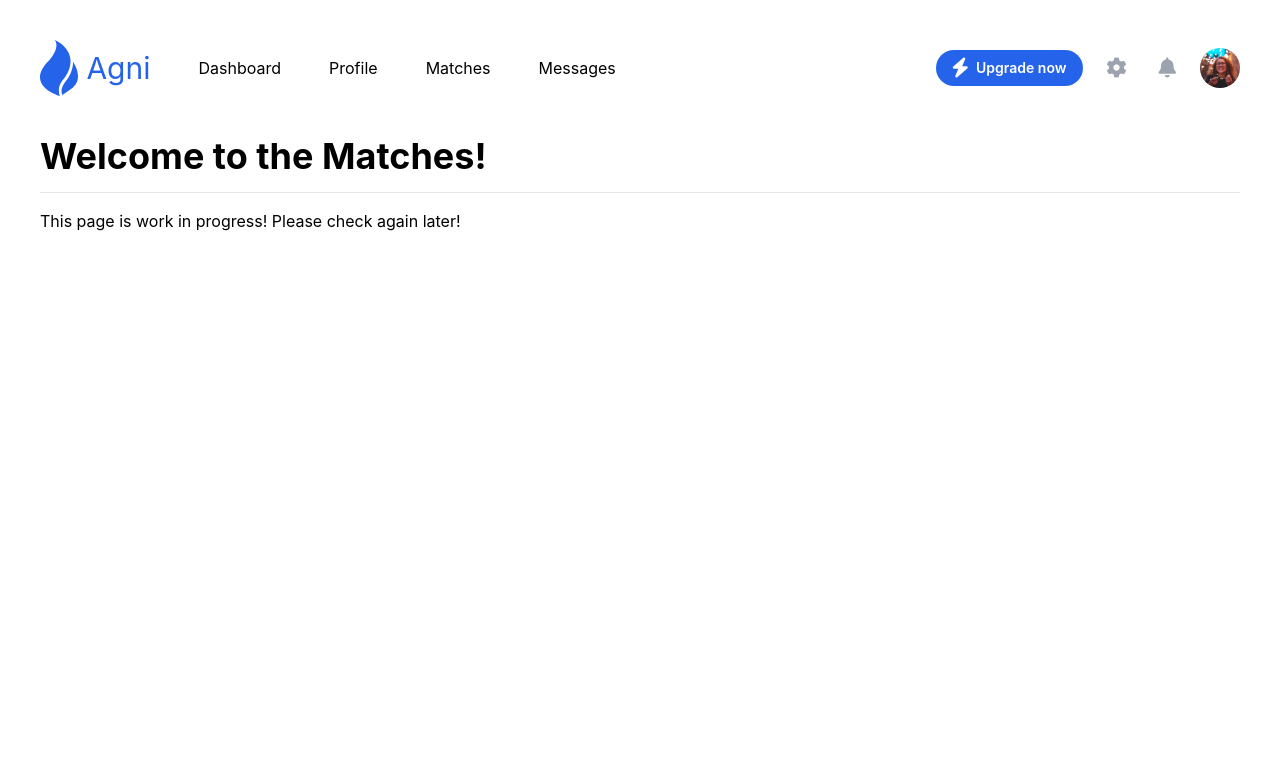
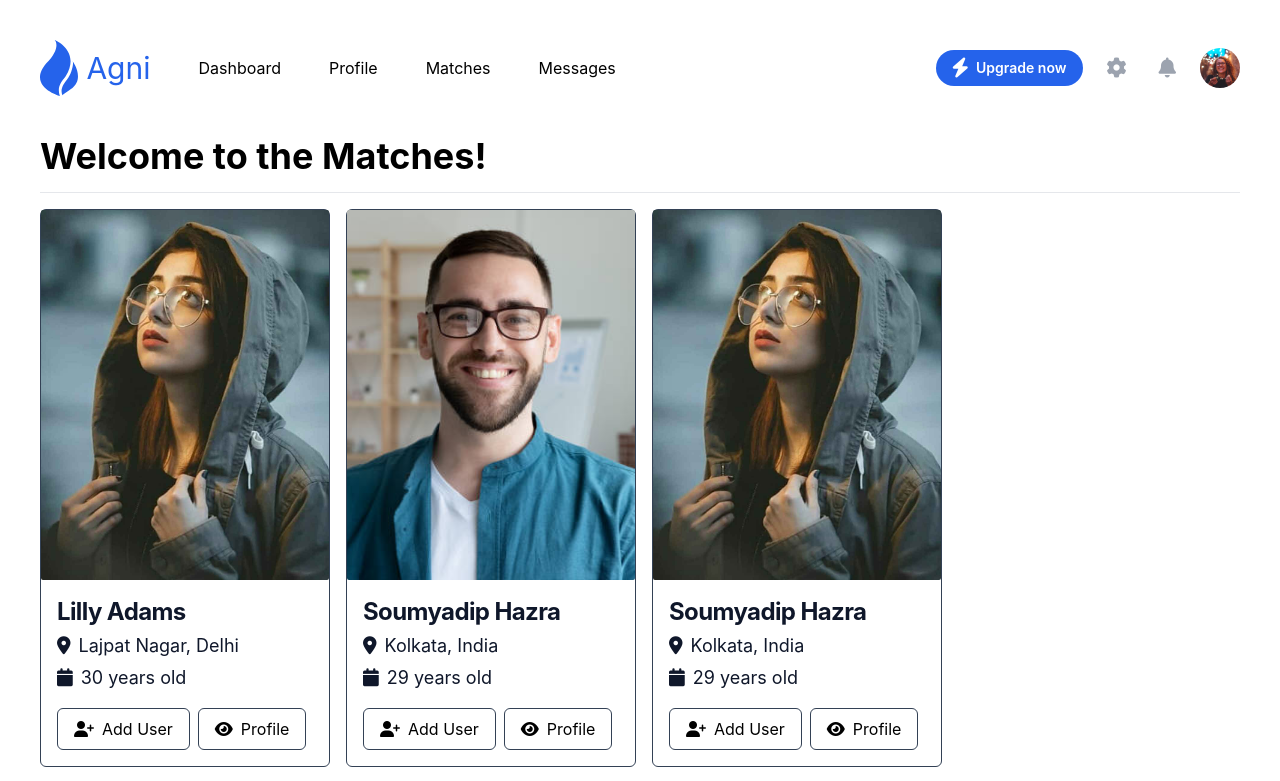
Before and after one commit to soumyadip001/2waymatch, a Next.js app: page /matches in a window 1280 px wide. Shown: the top 781 px of the page. Built offline with nearby package versions, Linux system fonts and the light colour scheme.

Commit message:
added matches page profile card

```diff
--- /dev/null
+++ b/components/atoms/ProfileCard.jsx
@@ -0,0 +1,45 @@
+/* eslint-disable @next/next/no-img-element */
+function ProfileCard({
+  name = 'Soumyadip Hazra', img = 'Dp-Profile.jpg',
+  place = 'Kolkata, India', age = '29'
+}) {
+  return (
+    <div className="h-auto bg-white border-blueGray-700 border p-0 flex flex-col items-center justify-center rounded-md" style={{width: '290px'}}>
+      <div className='flex items-center justify-center w-full h-auto bg-black rounded-sm border-white border-0 overflow-hidden'>
+        <img
+          alt="Profile"
+          src={`/img/${img}`}
+          decoding="async"
+          data-nimg="intrinsic"
+          className='object-cover'
+          style={{width: '288px', height: '370px'}}
+        />
+      </div>
+      <div className="flex flex-col w-full items-start justify-start mt-4 px-4 text-slate-900 gap-1">
+        <h1 className="font-display text-xl font-bold tracking-tight sm:text-2xl">
+          {name}
+        </h1>
+        <h4 className="text-lg">
+          <i className="fa fa-location-dot mr-2"></i>
+          {place}
+        </h4>
+        <h4 className="text-lg">
+          <i className="fa fa-calendar mr-2"></i>
+          {`${age} years old`}
+        </h4>
+      </div>
+      <div className="flex flex-row gap-2 justify-start items-start w-full mt-0 p-4">
+        <button className="border border-blueGray-700 rounded-md px-4 py-2 active:bg-blueGray-700 active:text-white hover:bg-blueGray-300">
+          <i className="fa fa-user-plus mr-2"></i>
+          Add User
+        </button>
+        <button className="border border-blueGray-700 rounded-md px-4 py-2 active:bg-blueGray-700 active:text-white hover:bg-blueGray-300">
+          <i className="fa fa-eye mr-2"></i>
+          Profile
+        </button>
+      </div>
+    </div>
+  )
+}
+
+export default ProfileCard;
--- a/components/forms/Partner/PartnerEducationProfileForm.jsx
+++ b/components/forms/Partner/PartnerEducationProfileForm.jsx
@@ -131,7 +131,7 @@ function PartnerEducationProfileForm() {
       </FormControl>
       <FormControl title={'Income Slab'}>
         <PillList
-          list={['0 - 1 lakh', '1 - 5 lakh', '5 - 10 lakh', '10 - 20 lakh', '> 20 lakh']}
+          list={['All', '0 - 1 lakh', '1 - 5 lakh', '5 - 10 lakh', '10 - 20 lakh', '> 20 lakh']}
           value={defaultFormData.incomeSlab}
           onChange={(p) => updateFormData('incomeSlab', p)}
         ></PillList>
--- a/pages/matches.js
+++ b/pages/matches.js
@@ -1,3 +1,4 @@
+import ProfileCard from "../components/atoms/ProfileCard";
 import ProfileNavbar from "../components/Navbars/ProfileNavbar";
 
 export default function Matches() {
@@ -8,7 +9,22 @@ export default function Matches() {
         <h1 className='text-4xl font-bold'>Welcome to the Matches!</h1>
       </div>
       <div className="flex flex-row w-full pt-4">
-        This page is work in progress! Please check again later!
+        <div className="flex items-start justify-start flex-wrap gap-4">
+          <ProfileCard name="Lilly Adams" place={'Lajpat Nagar, Delhi'} age={'30'} />
+          <ProfileCard img="profile-img-male.jpg" />
+          <ProfileCard />
+          <ProfileCard />
+          <ProfileCard />
+          <ProfileCard />
+          <ProfileCard />
+          <ProfileCard />
+          <ProfileCard />
+          <ProfileCard />
+          <ProfileCard />
+          <ProfileCard />
+          <ProfileCard />
+          <ProfileCard />
+        </div>
       </div>
     </div>
   )
```
Also changed, not shown: public/img/Dp-Profile.jpg (added), public/img/profile-img-male.jpg (added).
